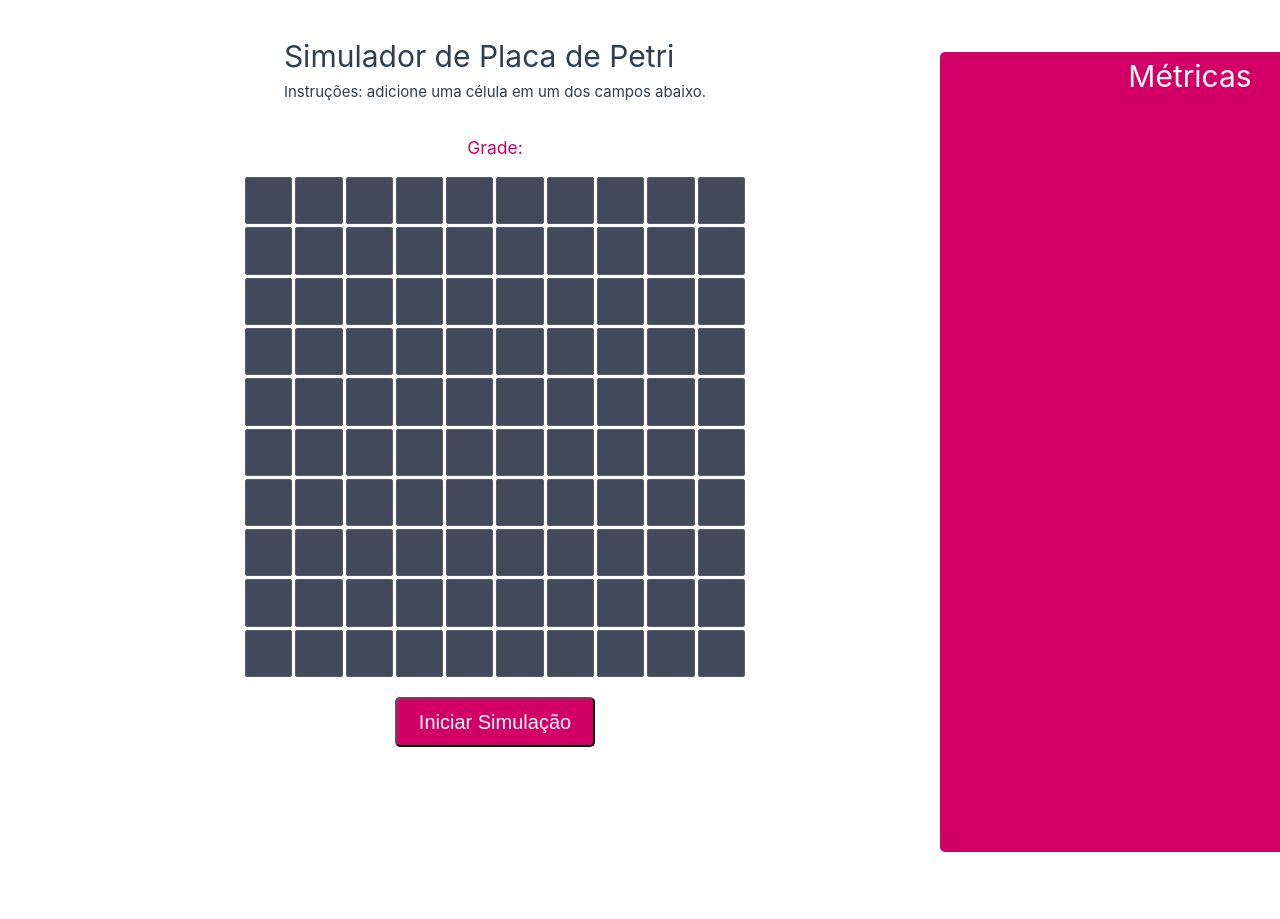
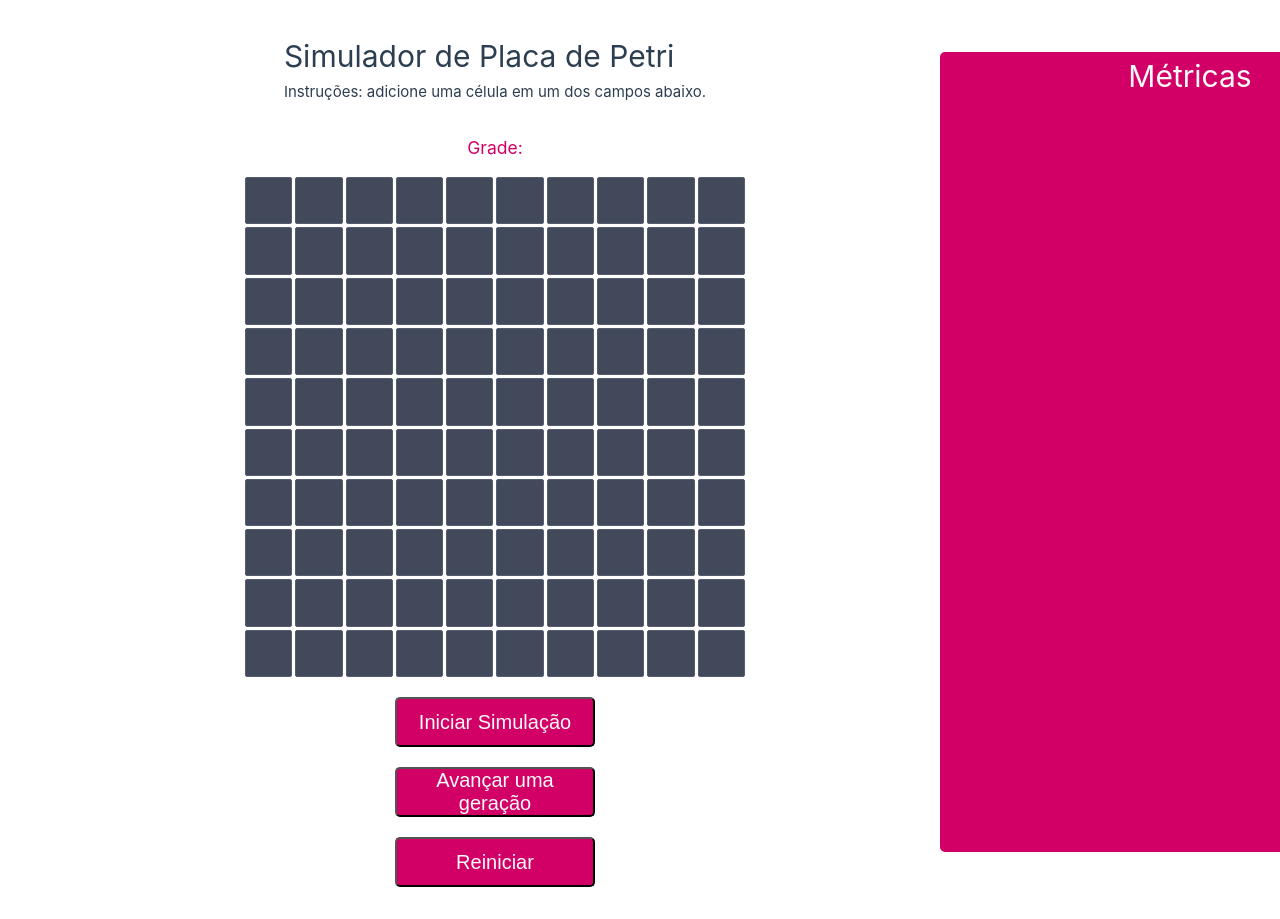
Before and after one commit to beastartare/Placa-de-Petri, a Vue app in the folder frontend/: page / in a window 1280 px wide. Shown: the top 919 px of the page. Before the commit the page ends 884 px from the top, so only its background shows below. Built offline with nearby package versions, Linux system fonts and the light colour scheme.

Commit message:
feat: implementa RF05 e RF06

```diff
--- a/frontend/src/App.vue
+++ b/frontend/src/App.vue
@@ -25,8 +25,29 @@ function pausarSimulacao() {
   simulando.value = false;
 }
 
+function reiniciarSimulacao() {
+  pausarSimulacao();
+
+  let gradeAtual = gradeRef.value.obterGrade();
+  let gradeVazia = [];
+
+  for (let linha = 0; linha < gradeAtual.length; linha++) {
+    let novaLinha = [];
+
+    for (let coluna = 0; coluna < gradeAtual[linha].length; coluna++) {
+      novaLinha.push(false);
+    }
+
+    gradeVazia.push(novaLinha);
+  }
+
+  gradeRef.value.atualizarGrade(gradeVazia);
+  numGeracoes.value = 0;
+  mensagem.value = "";
+}
+
 async function executarGeracao() {
-  if(processando || !simulando.value) return;
+  if(processando) return;
 
   processando = true;
 
@@ -86,6 +107,12 @@ onBeforeUnmount(() => {
         </main>
         <Button @click="iniciarSimulacao">{{ simulando ? "Pausar simulação" : "Iniciar Simulação"}}</Button>
         <p v-if="mensagem" class="mensagem"> {{ mensagem }} </p>
+        <Button v-if="!simulando" @click="executarGeracao">
+          Avançar uma geração
+        </Button>
+        <Button @click="reiniciarSimulacao">
+          Reiniciar
+        </Button>
       </div>
       <aside class="metricas">
         <Metrics />
```
